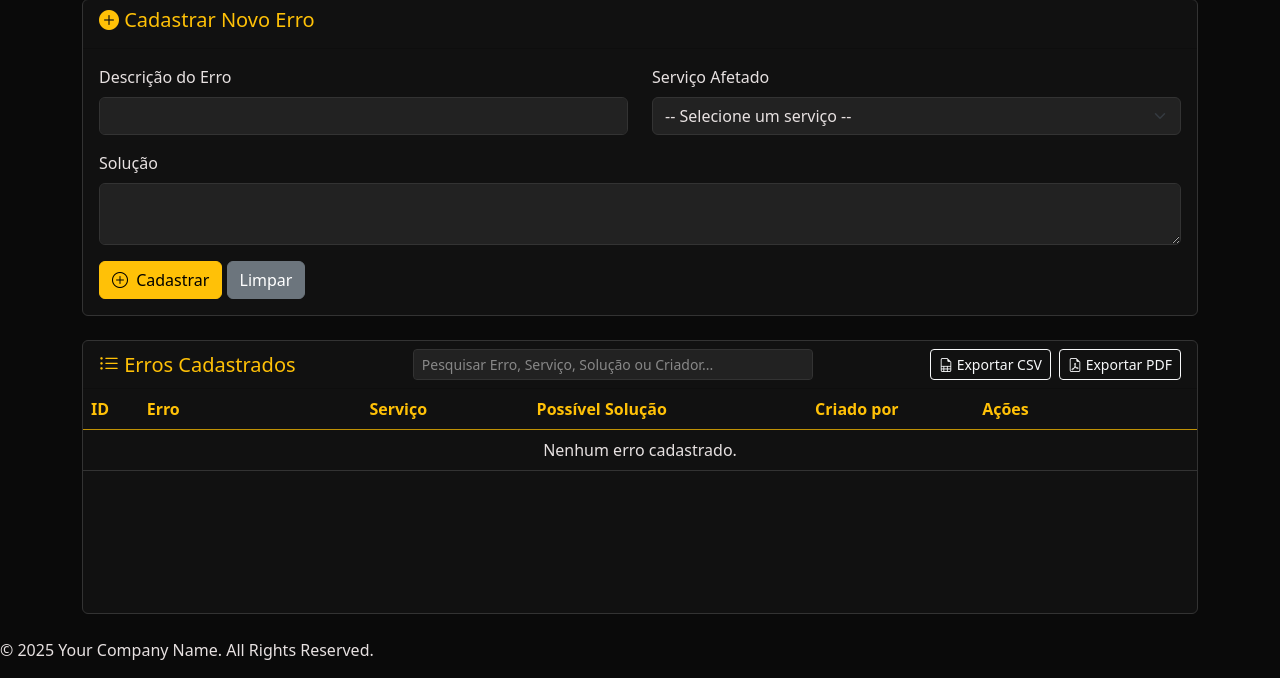
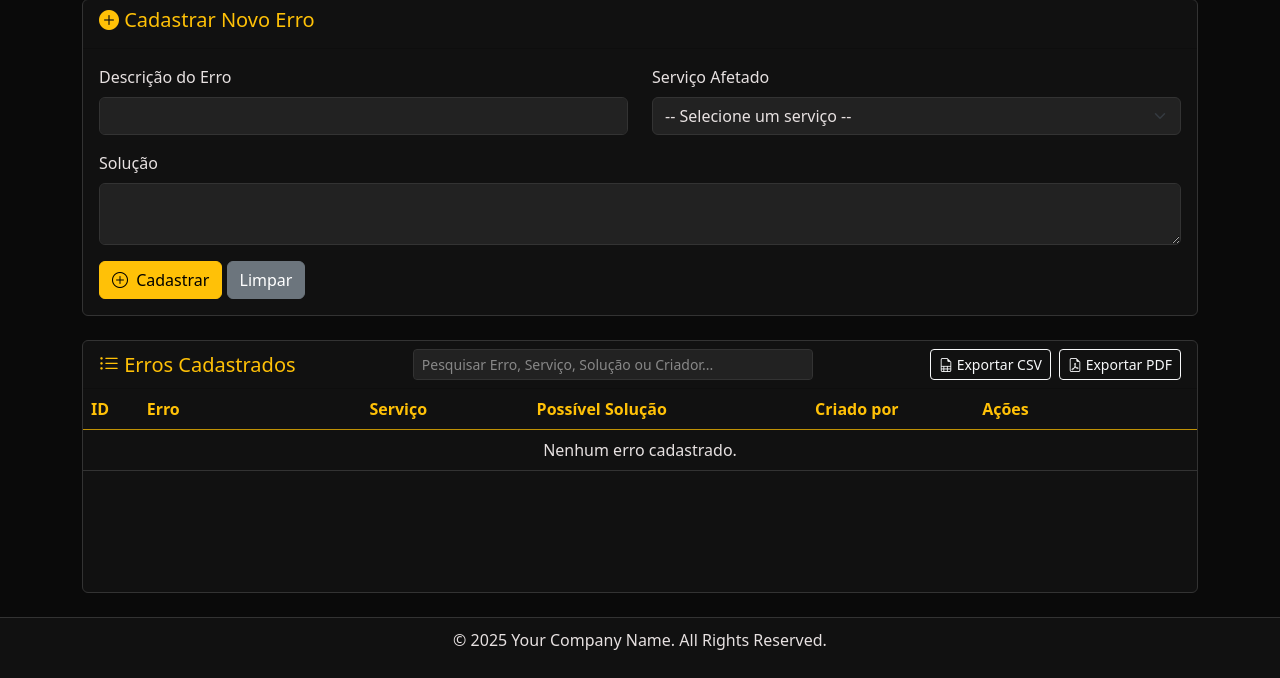
Before and after one commit to maiconferreiraa/Troubleshoot, a Flask app: page /dashboard in a window 1280 px wide. Shown: the part 122-800 px from the top of the page. Run offline with Flask 3, Linux system fonts and the light colour scheme; the visitor is signed in with stand-in values (Sample User, id 1); data that the repository does not hold is empty; some libraries are stand-ins or nearby versions.

Commit message:
Update CSS

```diff
--- a/templates/dashboard.html
+++ b/templates/dashboard.html
@@ -19,6 +19,7 @@
             --border-color: #333;
         }
 
+        /* 1. IMPEDE A ROLAGEM GERAL E FORÇA O FLEXBOX */
         html, body {
             height: 100vh;
             margin: 0;
@@ -28,7 +29,10 @@
         body {
             background-color: var(--bg-body);
             color: var(--text-secondary);
+            display: flex;
+            flex-direction: column;
         }
+        /* Fim dos ajustes 1 */
 
         .navbar {
             background-color: var(--bg-dark-1) !important;
@@ -36,9 +40,7 @@
             flex-shrink: 0;
         }
 
-            /* --- CSS CORRIGIDO --- */
         .navbar-brand {
-        /* color: var(--yellow-500) !important;  <-- LINHA REMOVIDA */
         font-weight: bold;
         font-size: 1.5rem;
         display: flex;
@@ -75,6 +77,26 @@
             border: 1px solid var(--border-color);
         }
 
+        /* 2. O CONTAINER PRINCIPAL É ONDE ESTÁ TODO O CONTEÚDO QUE PODE ROLAR */
+        .container.d-flex.flex-column.flex-grow-1 {
+            overflow-y: auto; /* Permite a rolagem do CONTEÚDO GERAL (Form + Tabela Card) */
+            flex-grow: 1;
+        }
+
+        /* 3. GARANTE QUE O CARD DA TABELA PODE SER REDIMENSIONADO */
+        .card.flex-grow-1 {
+            min-height: 0;
+        }
+
+        /* 4. A CHAVE: ROLAGEM APENAS NO CONTEÚDO DA TABELA */
+        .table-responsive-scroll {
+            height: 100%;
+            overflow-y: auto;
+            display: block;
+        }
+        /* Fim dos ajustes 4 */
+
+
         .table {
             --bs-table-bg: var(--bg-dark-1);
             --bs-table-striped-bg: var(--bg-dark-2);
@@ -94,12 +116,6 @@
         .table-hover tbody tr:hover {
             background-color: var(--bg-dark-2) !important;
             color: var(--text-light) !important;
-        }
-
-        .table-responsive-scroll {
-            max-height: 45vh;
-            overflow-y: auto;
-            display: block;
         }
 
         .table-responsive-scroll thead {
@@ -123,6 +139,14 @@
             color: var(--yellow-500) !important;
         }
 
+        footer {
+            flex-shrink: 0;
+            padding: 10px 0;
+            border-top: 1px solid var(--border-color);
+            background-color: var(--bg-dark-1);
+            margin-top: auto;
+            text-align: center;
+        }
     </style>
 </head>
 <body class="d-flex flex-column">
@@ -196,7 +220,7 @@
             </div>
         </div>
 
-        <div class="card flex-grow-1 d-flex flex-column">
+        <div class="card flex-grow-1 d-flex flex-column" style="min-height: 0;">
            <div class="card-header flex-shrink-0">
                 <div class="d-flex flex-wrap justify-content-between align-items-center">
                     <h5 class="text-light mb-2 mb-md-0"><i class="bi bi-list-ul"></i> Erros Cadastrados</h5>
@@ -439,7 +463,6 @@
                         bootstrapAlert.close();
                     } else {
                         // Se a instância não existir, crie uma e feche.
-                        // Isso pode acontecer se o alerta for adicionado dinamicamente ou for o primeiro a ser processado.
                         const newAlert = new bootstrap.Alert(alert);
                         newAlert.close();
                     }
@@ -447,8 +470,8 @@
             });
         });
     </script>
-     <footer>
-  <p>&copy; 2025 Your Company Name. All Rights Reserved.</p>
-</footer>
+    <footer>
+        <p>&copy; 2025 Your Company Name. All Rights Reserved.</p>
+    </footer>
 </body>
 </html>
```
